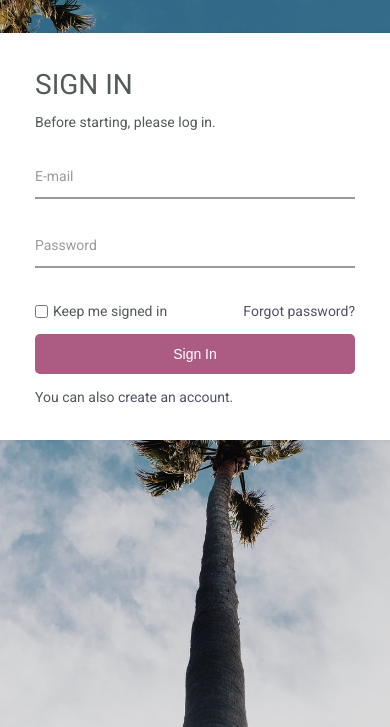
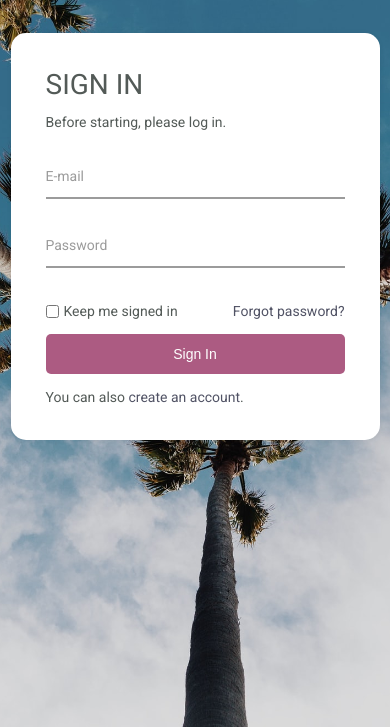
Before and after one commit to MrTimbios/pamuth, a plain HTML site: page index.html in a window 390 px wide. Shown: the part 117-844 px from the top of the page. Drawn offline with nearby package versions, Linux system fonts and the light colour scheme.

Commit message:
update common.css

```diff
--- a/css/common.css
+++ b/css/common.css
@@ -53,7 +53,3 @@ a:hover {transition: all ease .2s; color: #AC5B82;}
 	.about {text-align: center;margin-left: 0;}
 	.about__text {display: none;}
 }
-@media screen and (max-width: 576px) {
-	.flexcenter-right {padding: 0;}
-	.auth {width: 100%;height: 100%;border-radius: 0;}
-}
```
